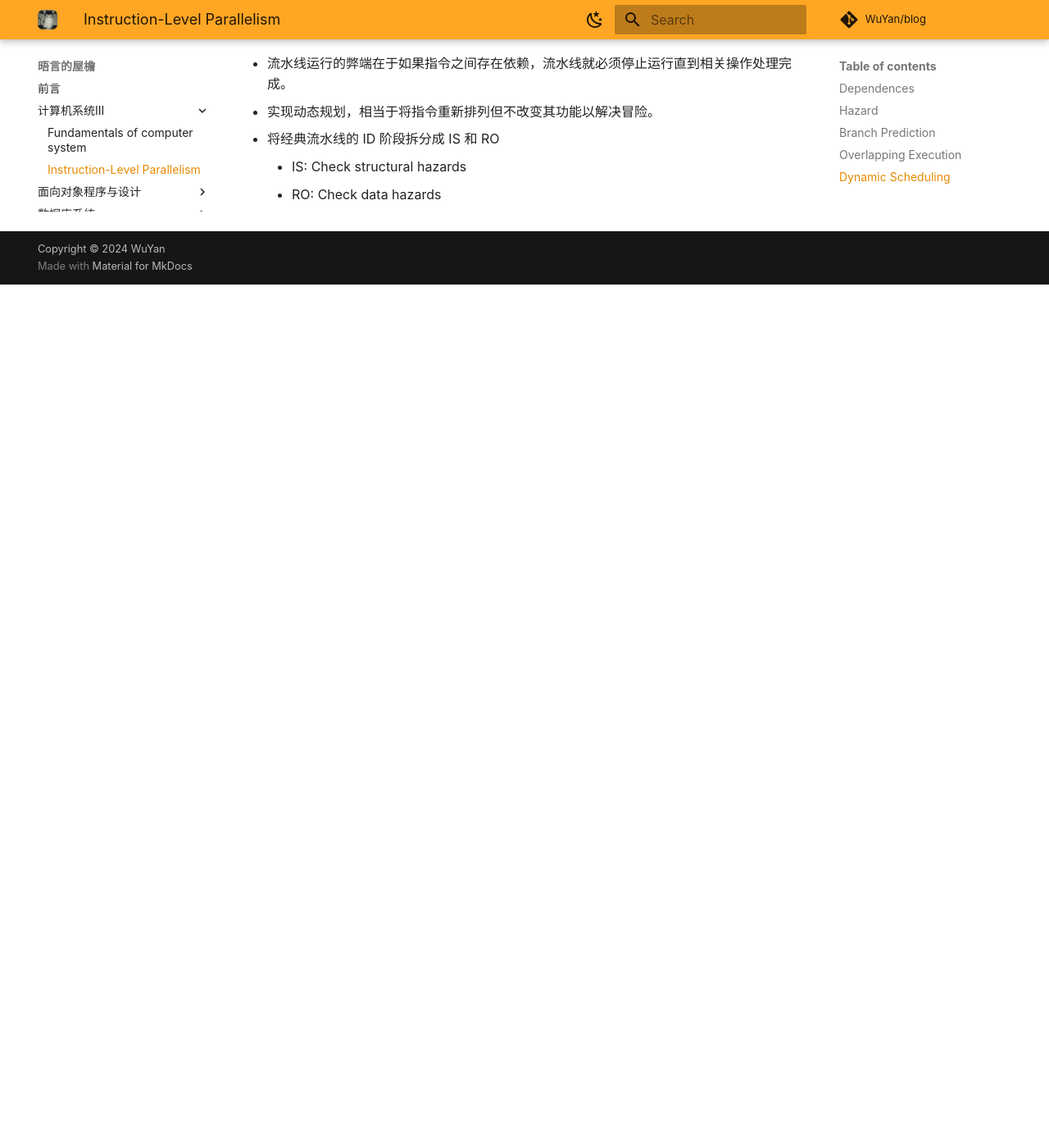
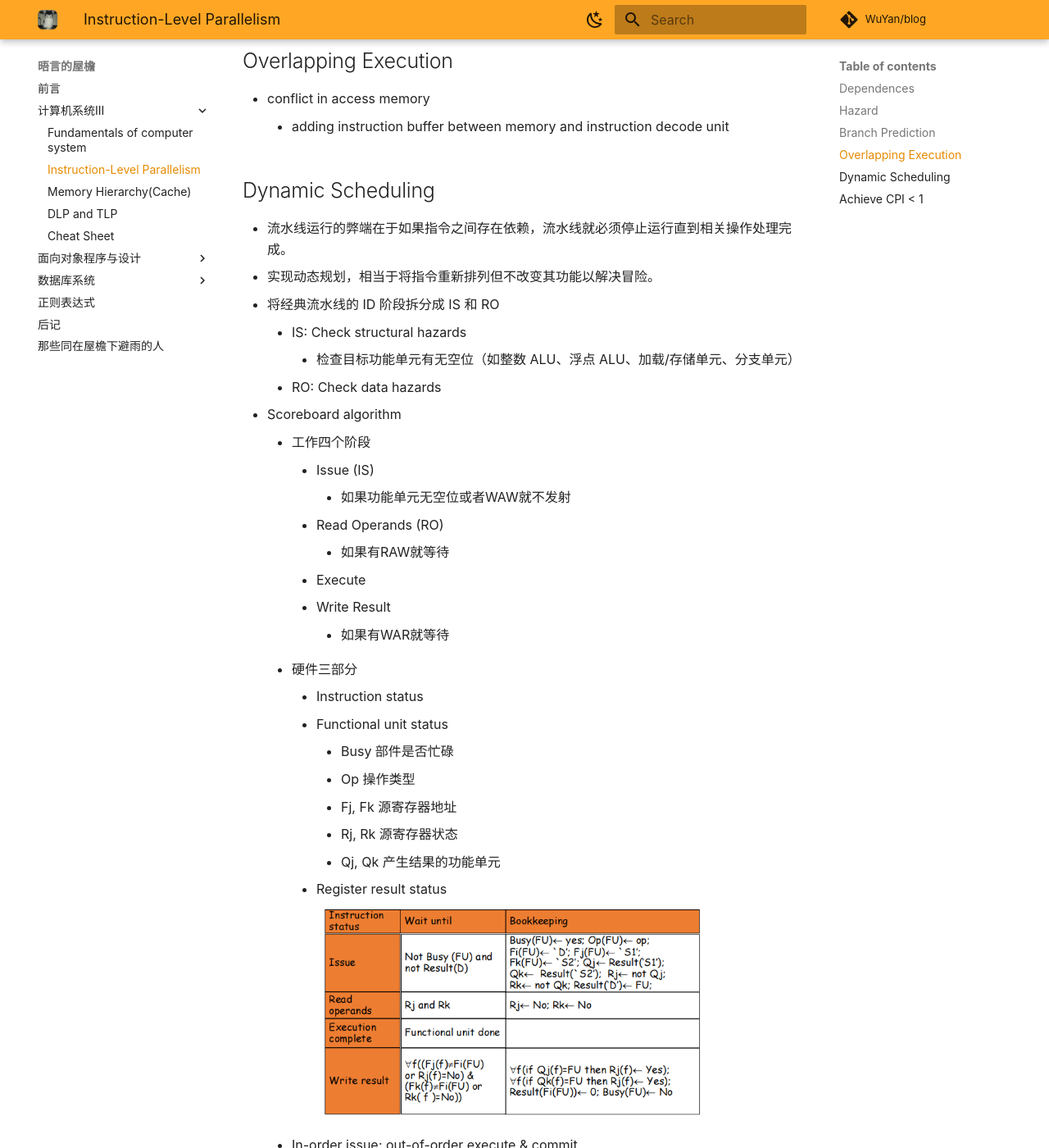
Before and after one commit to wuyan1345/notebook, an MkDocs documentation site: the page built from docs/sys3/topic2.md, in a window 1280 px wide and 1400 px high, scrolled down 2459 px. Shown: the whole window at 82% size. Built offline with MkDocs 1.6.1 and Material for MkDocs 9.7.7, drawn with Linux system fonts in a browser that asks for light colours; comment, search, counter and statistics services are not loaded; a style sheet for code colours, icons or effects is not loaded; before the commit the page ends 2806 px from its top, so only the background shows below that; some of the changed text lies outside the part shown.

Commit message:
add notes

```diff
--- a/docs/sys3/topic2.md
+++ b/docs/sys3/topic2.md
@@ -31,7 +31,7 @@
 + 在流水线CPU中需要处理的冒险问题。
 + Structure hazards
     + A required resource is busy.
-+ Data hazard
++ Data hazard (RAW, WAR, WAW)
     + Need to wait for previous instruction to complete its data read/write.
 + Control hazard
     + Deciding on control action depends on previous instruction.
@@ -64,6 +64,12 @@
             + 相当于(-2,-1,1,2)四种程度，如果预判对了就加强判断，否则削减判断的力度。
         + n-Bit Predictor
 
++ Branch Target Buffer
+    + 记录分支指令的地址和目标地址
+    + 通过分支指令的地址来预测目标地址
+    + may solve the problem for
+        + Even with predictor, still need to calculate the target address for 1-cycle penalty for a taken branch
+
 ## Overlapping Execution
 + conflict in access memory
     + adding instruction buffer between memory and instruction decode unit
@@ -73,4 +79,53 @@
 + 实现动态规划，相当于将指令重新排列但不改变其功能以解决冒险。
 + 将经典流水线的 ID 阶段拆分成 IS 和 RO
     + IS: Check structural hazards
+        + 检查目标功能单元有无空位（如整数 ALU、浮点 ALU、加载/存储单元、分支单元）
     + RO: Check data hazards
++ Scoreboard algorithm
+    + 工作四个阶段
+        + Issue (IS)
+            + 如果功能单元无空位或者WAW就不发射
+        + Read Operands (RO)
+            + 如果有RAW就等待
+        + Execute
+        + Write Result
+            + 如果有WAR就等待
+    + 硬件三部分
+        + Instruction status
+        + Functional unit status
+            + Busy 部件是否忙碌
+            + Op 操作类型
+            + Fj, Fk 源寄存器地址
+            + Rj, Rk 源寄存器状态
+            + Qj, Qk 产生结果的功能单元
+        + Register result status
+    <img src="../6.png" style="max-width: 80%; height: auto;">
+
+    + In-order issue; out-of-order execute & commit
+
++ Tomasulo's Approach
+    + It tracks when operands for instructions are available to minimize RAW hazards;
+    + It introduces register renaming in hardware to minimize WAW and WAR hazards.
+    + 三个阶段
+        + Issue
+            + 检查功能单元是否有空位
+            + 如果有空位则将指令放入功能单元并将寄存器重命名
+        + Execute
+            + 执行指令
+        + Write Result
+            + 将结果写回寄存器
+    <img src="../7.png" style="max-width: 80%; height: auto;">
+
++ Reorder Buffer
+    + in order commit
+    + 解决了Tomasulo's Approach中指令执行顺序和提交顺序不一致的问题
+    + Add a step: Commit—update register with reorder result
+
+## Achieve CPI < 1
+<img src="../8.png" style="max-width: 80%; height: auto;">
+
++ SuperScalar
+    + The number of instructions which are issued in each clock cycle is not fixed.
++ VLIW
+    + The number of instructions which are issued in each clock cycle is fixed (4-16), and these instructions constitute a long instruction or an instruction packet
++ Super Pipeline
--- a/mkdocs.yml
+++ b/mkdocs.yml
@@ -90,6 +90,9 @@
     - sys3/index.md
     - Fundamentals of computer system: sys3/topic1.md
     - Instruction-Level Parallelism: sys3/topic2.md
+    - Memory Hierarchy(Cache): sys3/topic3.md
+    - DLP and TLP: sys3/topic4.md
+    - Cheat Sheet: sys3/cheat_sheet.md
   - 面向对象程序与设计:
     - oop/index.md
     - Introduction: oop/topic1.md
```
Also changed, not shown: docs/sys3/cheat_sheet.md (added, +23 -0 lines), docs/sys3/topic3.md (added, +46 -0 lines), docs/sys3/topic4.md (added, +30 -0 lines), docs/sys3/10.png (added), docs/sys3/6.png (added), docs/sys3/7.png (added), docs/sys3/8.png (added), docs/sys3/9.png (added).
